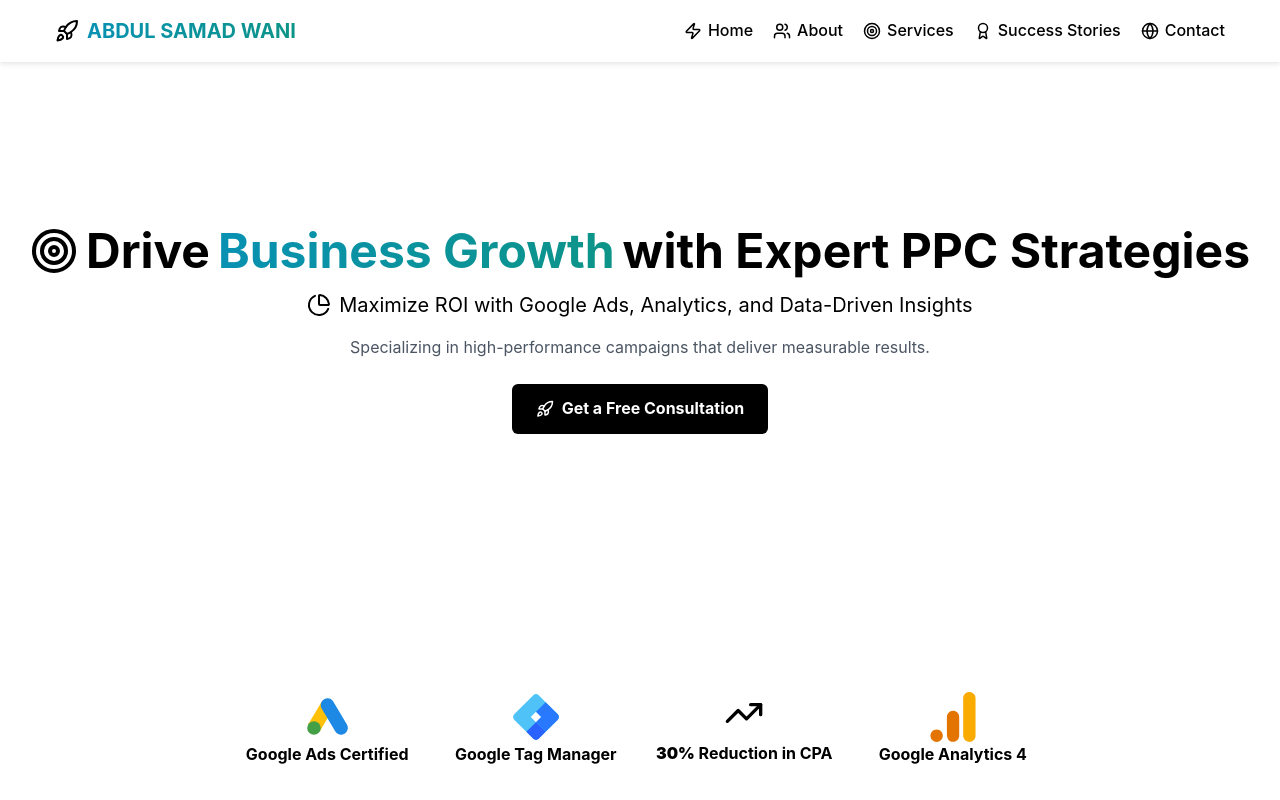
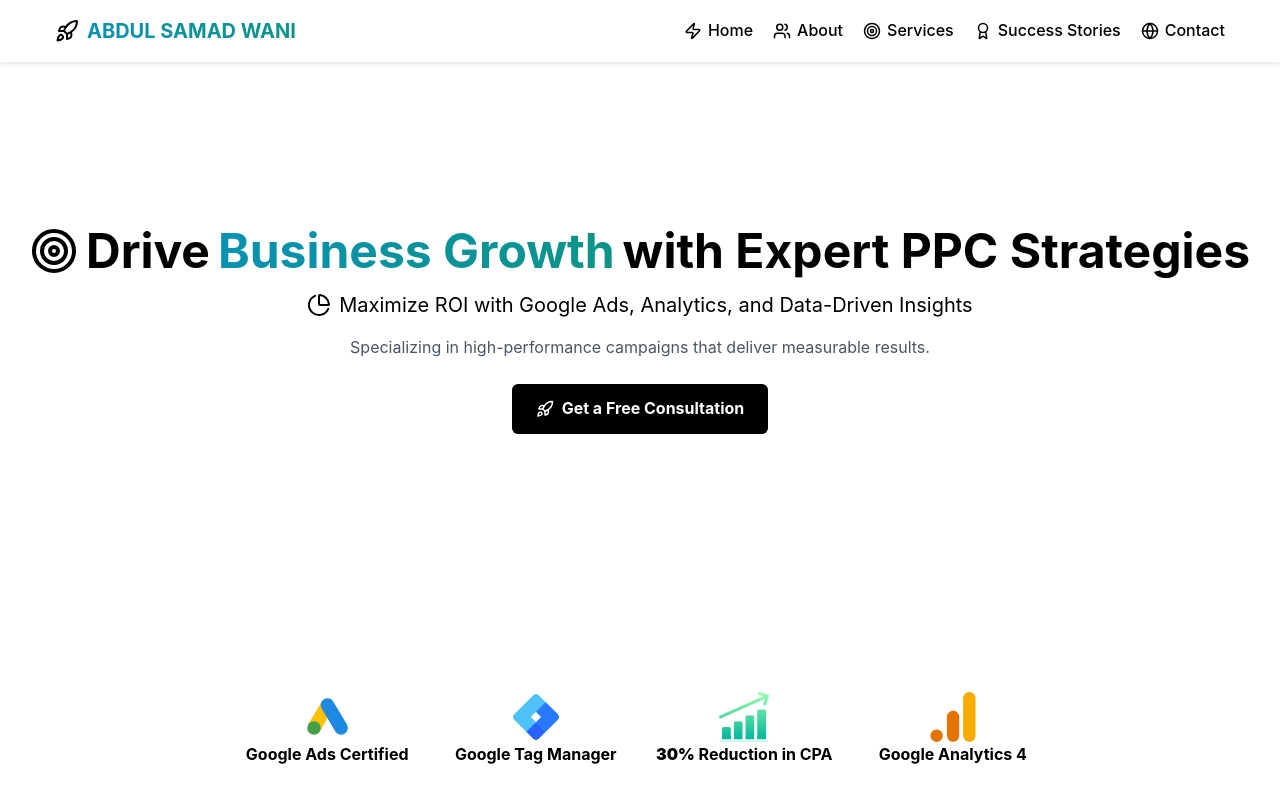
Before and after one commit to ammarbinfaisal/asw, a Next.js app: page / in a window 1280 px wide. Shown: the top 800 px of the page. Built offline with nearby package versions, Linux system fonts and the light colour scheme.

Commit message:
feat(ui): replace TrendingUp icon with growth performance image

```diff
--- a/src/app/page.tsx
+++ b/src/app/page.tsx
@@ -82,7 +82,7 @@ export default function Home() {
                   <p className="font-bold">Google Tag Manager</p>
                 </div>
                 <div className="flex flex-col items-center justify-center">
-                  <TrendingUp size={40} className="mx-auto mb-2" />
+                  <Image src="/growth.png" alt="Google Tag Manager" width={50} height={50} />
                   <p className="font-bold"><strong>30%</strong> Reduction in CPA</p>
                 </div>
                 <div className="flex flex-col items-center justify-center">
```
Also changed, not shown: public/growth.png (added).
